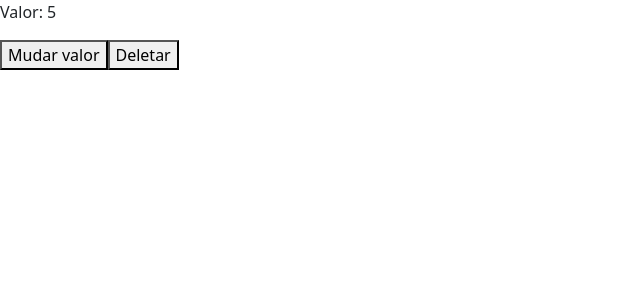
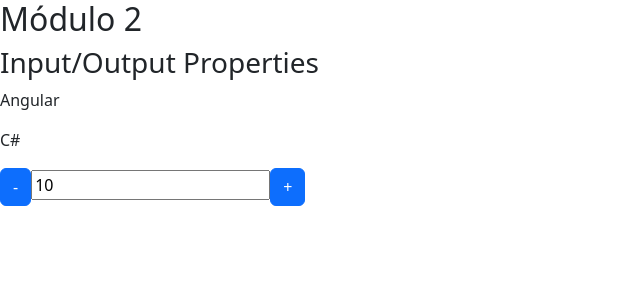
Before and after one commit to victorsilva99/curso-angular, an Angular app: page / in a window 1280 px wide. Shown: the top 300 px of the page, without its empty margins (0-640 px from the left). Built offline with nearby package versions, Linux system fonts and the light colour scheme.

Commit message:
feat: view child

```diff
--- a/src/app/app.component.html
+++ b/src/app/app.component.html
@@ -4,11 +4,12 @@
     <app-meu-primeiro2></app-meu-primeiro2>
     <app-cursos></app-cursos>
 </div> -->
-<!--
+
 <div>
     <h2>Módulo 2</h2>
     <app-data-binding></app-data-binding>
-</div> -->
-<app-ciclo [valorInicial]="valor" *ngIf="!deletarCiclo"></app-ciclo>
+
+    <!-- <app-ciclo [valorInicial]="valor" *ngIf="!deletarCiclo"></app-ciclo>
 <button (click)="mudarValor()">Mudar valor</button>
-<button (click)="destruirCiclo()">Deletar</button>
+<button (click)="destruirCiclo()">Deletar</button> -->
+</div>
--- a/src/app/output-propertie/output-propertie.component.html
+++ b/src/app/output-propertie/output-propertie.component.html
@@ -1,5 +1,5 @@
 <div>
     <button class="btn btn-primary" (click)="decrementa()">-</button>
-    <input type="text" [value]="valor" readonly>
+    <input type="text" [value]="valor" readonly #campoInput>
     <button class="btn btn-primary" (click)="incrementa()">+</button>
 </div>
--- a/src/app/output-propertie/output-propertie.component.ts
+++ b/src/app/output-propertie/output-propertie.component.ts
@@ -1,4 +1,4 @@
-import { Component, EventEmitter, Input, Output } from '@angular/core';
+import { Component, ElementRef, EventEmitter, Input, Output, ViewChild } from '@angular/core';
 
 @Component({
   selector: 'contador',
@@ -8,17 +8,23 @@
 export class OutputPropertieComponent {
 
   @Input() valor: number = 0;
+
   @Output() mudouValor = new EventEmitter();
+
+  @ViewChild('campoInput', { static: false }) campoValorInput!: ElementRef;
 
   constructor() { }
 
   incrementa() {
-    this.valor++;
+    //console.log(this.campoValorInput.nativeElement.value);
+    this.campoValorInput.nativeElement.value++;
+    //this.valor++;
     this.mudouValor.emit({ novoValor: this.valor });
   }
 
   decrementa() {
-    this.valor--;
+    //this.valor--;
+    this.campoValorInput.nativeElement.value--;
     this.mudouValor.emit({ novoValor: this.valor });
   }
 }
```
